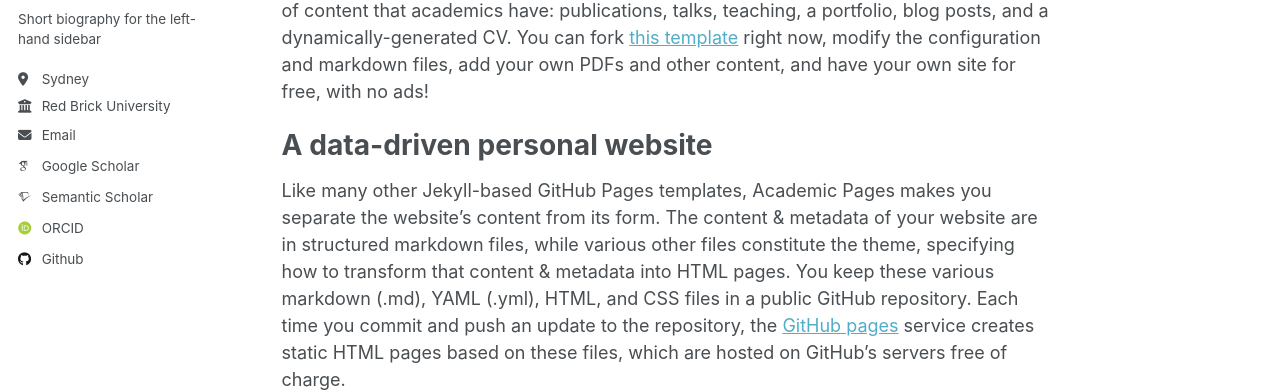
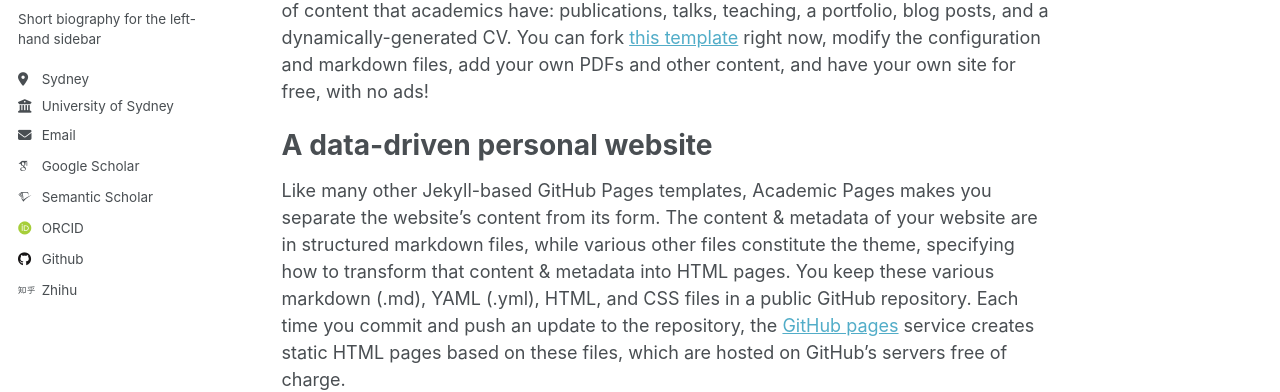
Before and after one commit to ZiTingW/ZiTingW.github.io, a Jekyll site: the page built from _pages/about.md, in a window 1280 px wide. Shown: the part 314-706 px from the top of the page. Built offline with Jekyll 4.4.1, drawn with Linux system fonts in a browser that asks for light colours; some web fonts are replaced.

Commit message:
Update _config.yml

```diff
--- a/_config.yml
+++ b/_config.yml
@@ -12,8 +12,8 @@ title                    : "Ziting Wen"
 title_separator          : "-"
 name                     : &name "Ziting Wen"
 description              : &description "personal description"
-url                      : https://ZiTingW.github.io # the base hostname & protocol for your site e.g. "https://[your GitHub username].github.io"
-baseurl                  : "" # the subpath of your site, e.g. "/blog"
+url                      : "https://ZiTingW.github.io" # the base hostname & protocol for your site e.g. "https://[your GitHub username].github.io"
+baseurl                  : #"" # the subpath of your site, e.g. "/blog"
 repository               : "ZiTingW/ZiTingW.github.io"
 
 # Site Author - The following control what appear as part of the author content on the side bar.
@@ -26,9 +26,9 @@ author:
   pronouns         : # example: "she/her"
   bio              : "Short biography for the left-hand sidebar"
   location         : "Sydney"
-  employer         : "Red Brick University"
+  employer         : "University of Sydney"
   uri              : # URL
-  email            : "none@example.org"
+  email            : "zwen4889@uni.sydney.edu.au"
 
   # Academic websites
   arxiv            : # URL - Update with the correct link to your profile
@@ -36,7 +36,6 @@ author:
   openreview       : "https://openreview.net/profile?id=~Ziting_Wen1"
   orcid            : "http://orcid.org/0000-0002-6251-5726"
   semantic         : "https://www.semanticscholar.org/author/Ziting-Wen/2158169464"# URL
-  zhihu            : "https://www.zhihu.com/people/wen-wen-eryan"# URL
   pubmed           : #"https://www.ncbi.nlm.nih.gov/pubmed/?term=john+snow"
   researchgate     : # URL
   scopus           : # URL
@@ -73,7 +72,7 @@ author:
   wikipedia        : # Username
   xing             : # Username
   youtube          : # Username
-  zhihu            : # Username
+  zhihu            : "https://www.zhihu.com/people/wen-wen-eryan"# Username
 
 # Publication Category - The following the list of publication categories and their headings
 publication_category:
```
